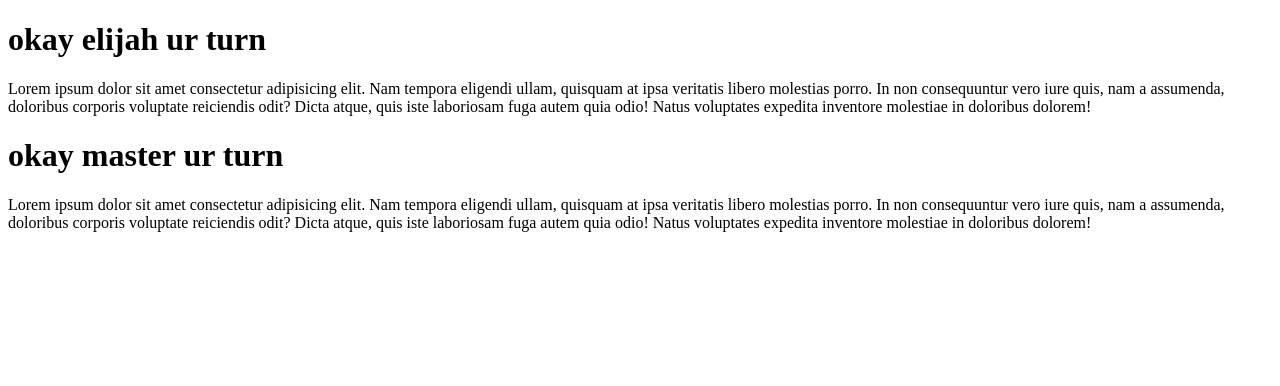
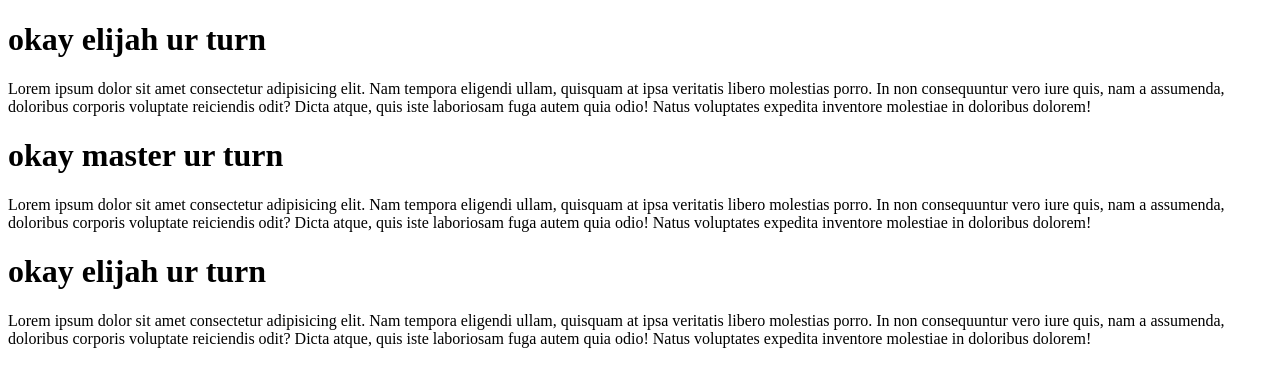
Before and after one commit to superkingsely/master-fork2, a plain HTML site: page index.html in a window 1280 px wide. Drawn offline with Linux system fonts and the light colour scheme.

Commit message:
3rd session from master

```diff
--- a/index.html
+++ b/index.html
@@ -15,5 +15,9 @@
         <h1>okay master ur turn</h1>
         <p>Lorem ipsum dolor sit amet consectetur adipisicing elit. Nam tempora eligendi ullam, quisquam at ipsa veritatis libero molestias porro. In non consequuntur vero iure quis, nam a assumenda, doloribus corporis voluptate reiciendis odit? Dicta atque, quis iste laboriosam fuga autem quia odio! Natus voluptates expedita inventore molestiae in doloribus dolorem!</p>
     </div>
+    <div class="section3">
+        <h1>okay elijah ur turn</h1>
+        <p>Lorem ipsum dolor sit amet consectetur adipisicing elit. Nam tempora eligendi ullam, quisquam at ipsa veritatis libero molestias porro. In non consequuntur vero iure quis, nam a assumenda, doloribus corporis voluptate reiciendis odit? Dicta atque, quis iste laboriosam fuga autem quia odio! Natus voluptates expedita inventore molestiae in doloribus dolorem!</p>
+    </div>
 </body>
 </html>
```
